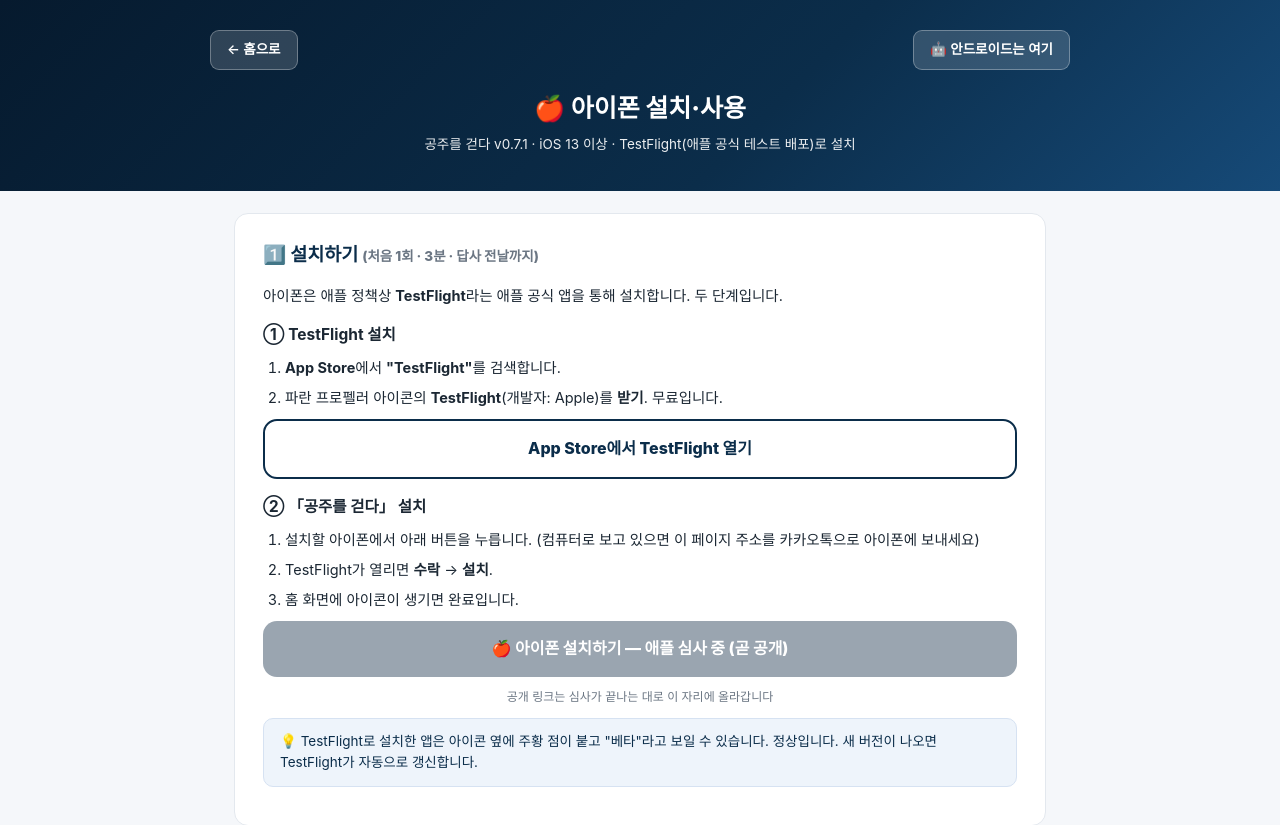
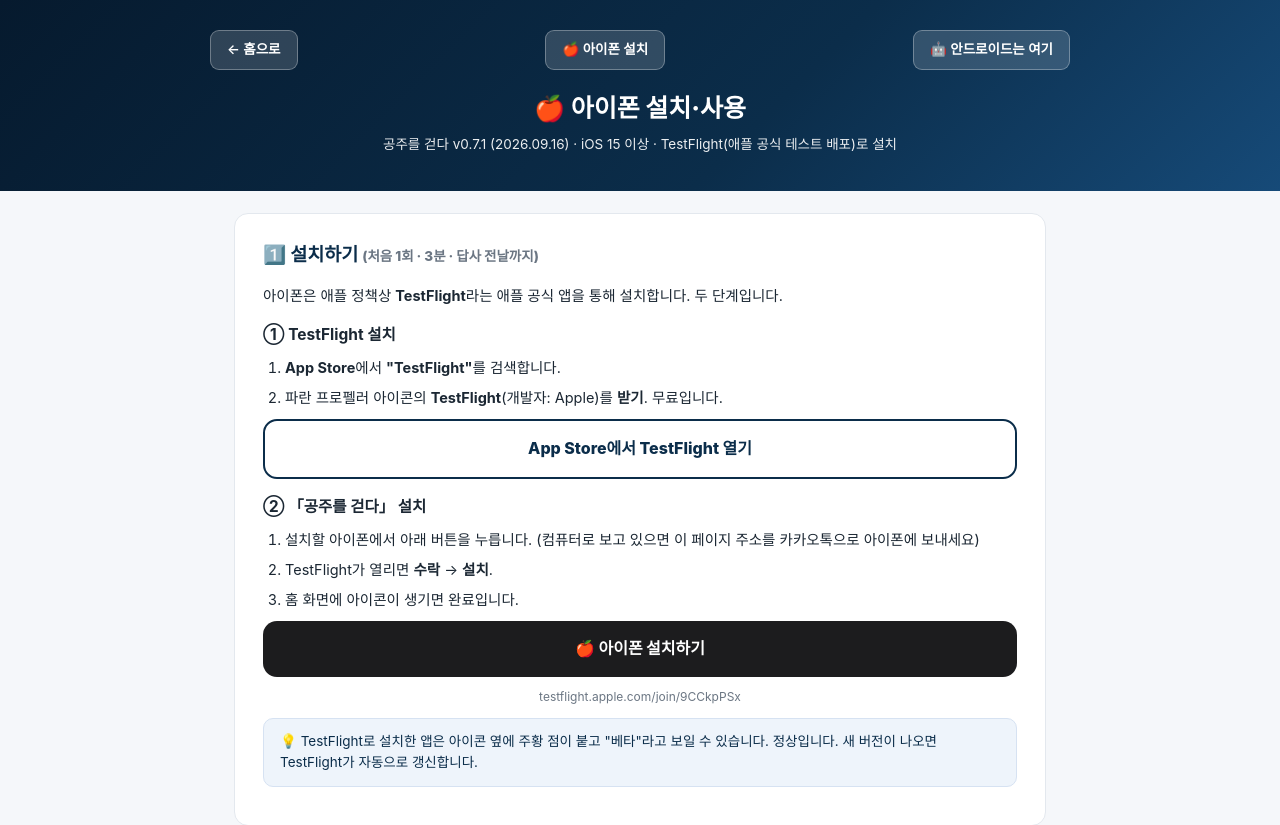
Before and after one commit to ChangminIm/emotion_map, a plain HTML site: page manual_ios.html in a window 1280 px wide. Shown: the top 825 px of the page. Drawn offline with Linux system fonts and the light colour scheme.

Commit message:
아이폰 TestFlight 공개 링크 게시 (9CCkpPSx)

```diff
--- a/manual_ios.html
+++ b/manual_ios.html
@@ -41,10 +41,11 @@ footer{text-align:center;color:var(--muted);font-size:12.5px;padding:26px 24px 4
 <div class="hero">
   <div class="nav">
     <a href="./index.html">← 홈으로</a>
+    <a href="https://testflight.apple.com/join/9CCkpPSx">🍎 아이폰 설치</a>
     <a href="./manual_android.html">🤖 안드로이드는 여기</a>
   </div>
   <h1>🍎 아이폰 설치·사용</h1>
-  <div class="subtitle">공주를 걷다 v0.7.1 · iOS 13 이상 · TestFlight(애플 공식 테스트 배포)로 설치</div>
+  <div class="subtitle">공주를 걷다 v0.7.1 (2026.09.16) · iOS 15 이상 · TestFlight(애플 공식 테스트 배포)로 설치</div>
 </div>
 
 <div class="wrap">
@@ -64,9 +65,8 @@ footer{text-align:center;color:var(--muted);font-size:12.5px;padding:26px 24px 4
       <li>TestFlight가 열리면 <b>수락</b> → <b>설치</b>.</li>
       <li>홈 화면에 아이콘이 생기면 완료입니다.</li>
     </ol>
-    <!-- TestFlight 공개 링크가 나오면 href 를 바꾸고 pending 클래스를 지운다 -->
-    <a class="bigbtn pending" id="ios-link" href="#">🍎 아이폰 설치하기 — 애플 심사 중 (곧 공개)</a>
-    <div class="link" id="ios-link-text">공개 링크는 심사가 끝나는 대로 이 자리에 올라갑니다</div>
+        <a class="bigbtn" id="ios-link" href="https://testflight.apple.com/join/9CCkpPSx">🍎 아이폰 설치하기</a>
+    <div class="link" id="ios-link-text">testflight.apple.com/join/9CCkpPSx</div>
     <div class="callout">💡 TestFlight로 설치한 앱은 아이콘 옆에 주황 점이 붙고 "베타"라고 보일 수 있습니다. 정상입니다. 새 버전이 나오면 TestFlight가 자동으로 갱신합니다.</div>
   </div>
 
```
Also changed, not shown: index.html (+2 -3 lines).
